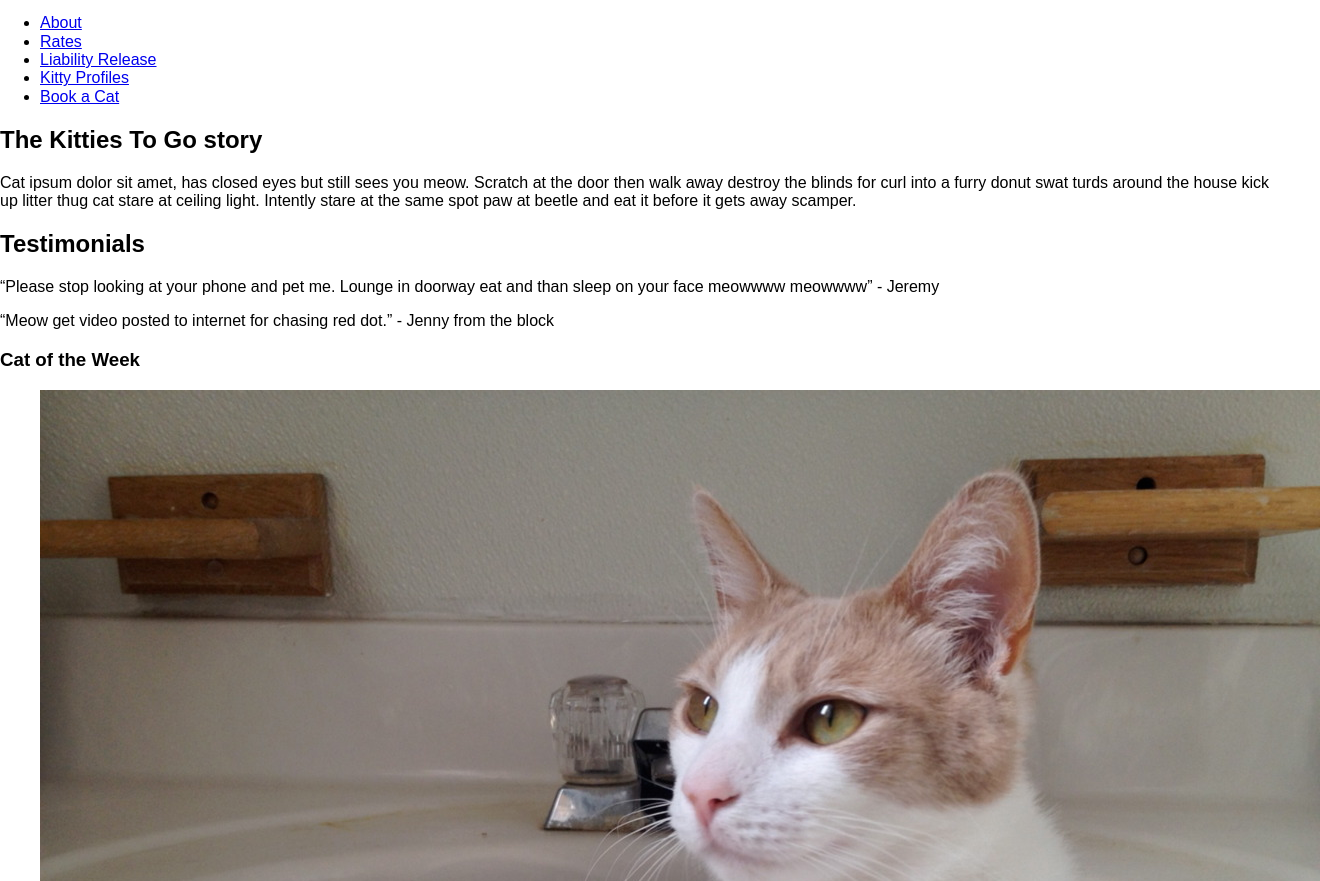
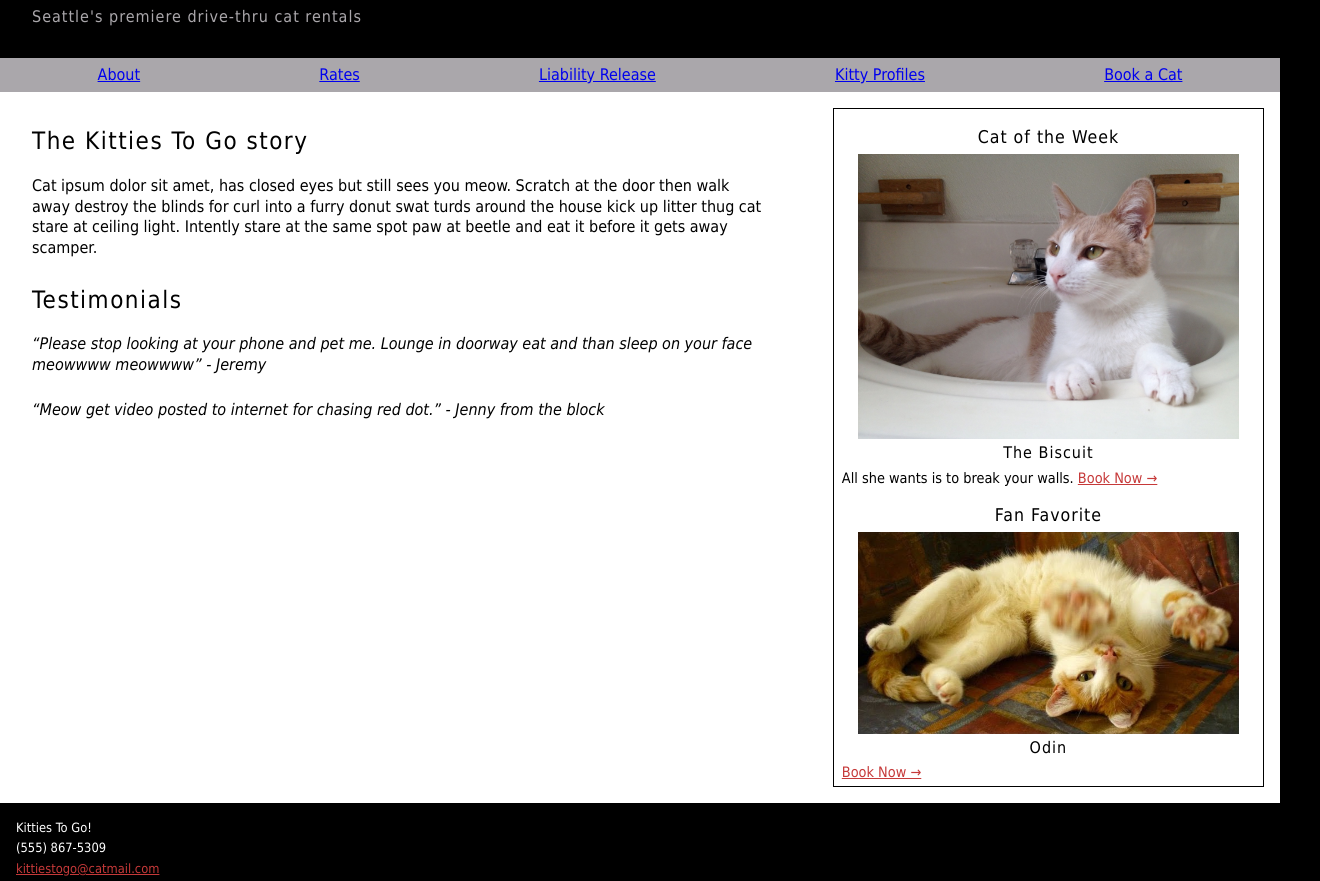
Before and after one commit to minjie128/mockup-practice, a plain HTML site: page index.html in a window 1280 px wide. Shown: the part 140-1021 px from the top of the page, 1320 px wide, since content can reach past the window. Drawn offline with Linux system fonts and the light colour scheme.

Commit message:
Add my first draft of stylesheet.css

```diff
--- a/index.html
+++ b/index.html
@@ -9,7 +9,7 @@
     <header>
       <h1>Kitties To Go!</h1>
       <h3>Seattle's premiere drive-thru cat rentals</h3>
-      <a href="#" class="call-to-action">Open right MEOW! Book a cat &rarr;</a>
+      <a href="#" class="call-to-action" id="book-a-cat">Open right MEOW! Book a cat &rarr;</a>
       <nav>
         <ul>
           <li><a href="#">About</a></li>
@@ -36,7 +36,8 @@
           <img src="images/the-biscuit.jpg" alt="Biscuit in sink">
           <figcaption>The Biscuit</figcaption>
         </figure>
-        <p>All she wants is to break your walls. <a href="#" class="call-to-action">Book Now &rarr;</a></p>
+        <p>All she wants is to break your walls. <a href="#" class="call-to-action">Book Now &rarr;</a>
+        </p>
         <h3>Fan Favorite</h3>
         <figure>
           <img src="images/odin.jpg" alt="Odin Stretch">
@@ -46,12 +47,12 @@
       </aside>
     </main>
     <footer>
-      <div>
+      <div id="contact-us">
         <p>Kitties To Go!</p>
         <p>(555) 867-5309</p>
         <p><a href="#" class="call-to-action">kittiestogo@catmail.com</a></p>
       </div>
-      <div>
+      <div id="copyright">
         <p>Please Cat Responsibly</p>
         <p>copyright 2016 Kitties To Go!, LLC</p>
       </div>
--- a/stylesheets/stylesheet.css
+++ b/stylesheets/stylesheet.css
@@ -0,0 +1,148 @@
+html {
+  font-size: 16px;
+}
+
+* {
+  box-sizing: border-box;
+}
+
+body {
+  font-family: Tahoma, Geneva, sans-serif;
+  background-color: black;
+}
+
+h1 {
+  color: white;
+  font-weight: 100;
+  font-size: 2.5rem;
+  letter-spacing: 2px;
+  padding-left: 2rem;
+  padding-top: 4rem;
+}
+
+header h3 {
+  color: #AAA7AB;
+  font-weight: 100;
+  font-size: 1rem;
+  letter-spacing: 1px;
+  padding-left: 2rem;
+  padding-bottom: 1rem;
+  margin-top: -1rem;
+}
+
+#book-a-cat {
+  position: absolute;
+  top: 0.5rem;
+  right: 0.5rem;
+}
+
+nav ul {
+  list-style-type: none;
+  margin: 0;
+  padding: 0 0.5rem;
+  overflow: hidden;
+  background-color: #AAA7AB;
+  clear: right;
+  display: flex;
+  justify-content: space-around;
+}
+
+nav li {
+  float: left;
+}
+
+nav li a {
+  display: block;
+  padding: 0.5rem;
+}
+
+main {
+  background-color: white;
+  padding: 1rem 1rem 1rem 2rem;
+  overflow: auto;
+}
+
+main h2 {
+  font-size: 1.5rem;
+  font-weight: 100;
+  letter-spacing: 1.5px;
+}
+
+article, section {
+  float: left;
+  width: 60%;
+}
+
+article p {
+  margin: 0;
+  padding-bottom: 0.5rem;
+  line-height: 1.3rem;
+}
+
+section p {
+  padding-bottom: 0.5rem;
+  line-height: 1.3rem;
+  font-style: italic;
+}
+
+aside {
+  border: 1px solid black;
+  padding: 0 0.5rem;
+  margin-left: 65%;
+}
+
+aside h3 {
+  font-size: 1.1rem;
+  font-weight: 100;
+  letter-spacing: 1px;
+  text-align: center;
+  margin-bottom: 0.2rem;
+}
+
+aside figure {
+  padding: 0.2rem 1rem;
+  margin: 0;
+}
+
+figure img {
+  width: 100%;
+  height: 100%;
+}
+
+figure figcaption {
+  text-align: center;
+  letter-spacing: 1px;
+}
+
+aside p {
+  line-height: 1.2rem;
+  margin: 0.2rem 0;
+  font-size: 0.9rem;
+}
+
+footer {
+  clear: both;
+}
+
+footer p {
+  color: white;
+}
+
+.call-to-action {
+  color: rgb(198, 57, 57);
+}
+
+#contact-us {
+  padding-left: 1rem;
+  padding-top: 0.5rem;
+  line-height: 0.5rem;
+  font-size: 0.8rem;
+  font-weight: 100;
+}
+
+#copyright {
+  text-align: center;
+  line-height: 0.5rem;
+  font-size: 0.8rem;
+  font-weight: 100;
+}
```
